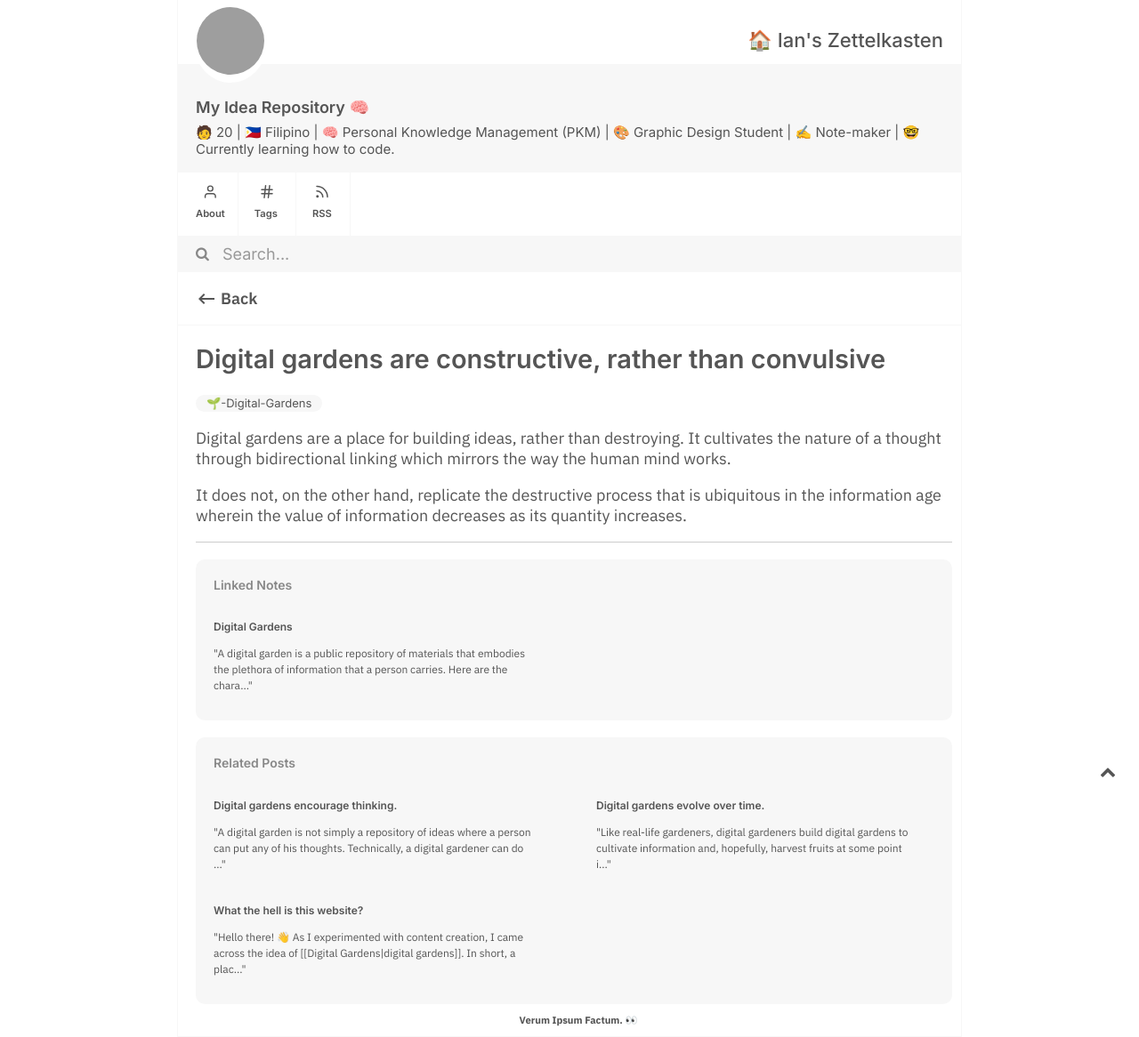
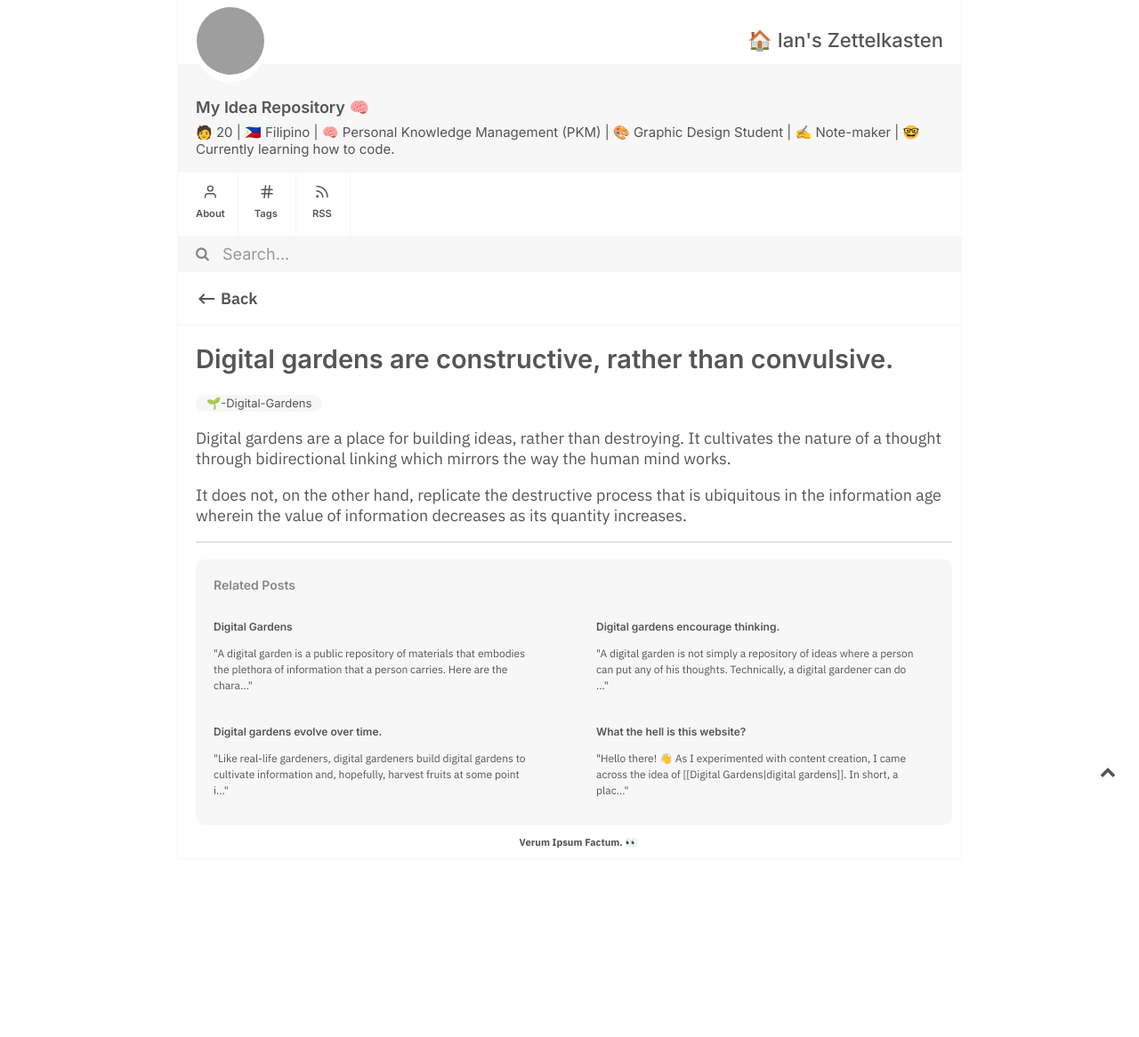
Before and after one commit to TheIanAquino/Public-Zettelkasten, a Jekyll site: the page built from _notes/Digital gardens are constructive, rather than convulsive.md, in a window 1280 px wide. Shown: the whole page at 89% size. Built offline with Jekyll 4.4.1, drawn with Linux system fonts in a browser that asks for light colours; comment, search, counter and statistics services are not loaded; after the commit the page ends 966 px from its top, so only the background shows below that; grey boxes are pictures that could not be loaded.

Commit message:
Fixed a typo.

```diff
--- a/_notes/Digital gardens are constructive, rather than convulsive.md
+++ b/_notes/Digital gardens are constructive, rather than convulsive.md
@@ -1,5 +1,5 @@
 ---
-title: Digital gardens are constructive, rather than convulsive
+title: Digital gardens are constructive, rather than convulsive.
 tags: 🌱-Digital-Gardens
 toc: false
 comments: true
```
Also changed, not shown: 1 other file.
